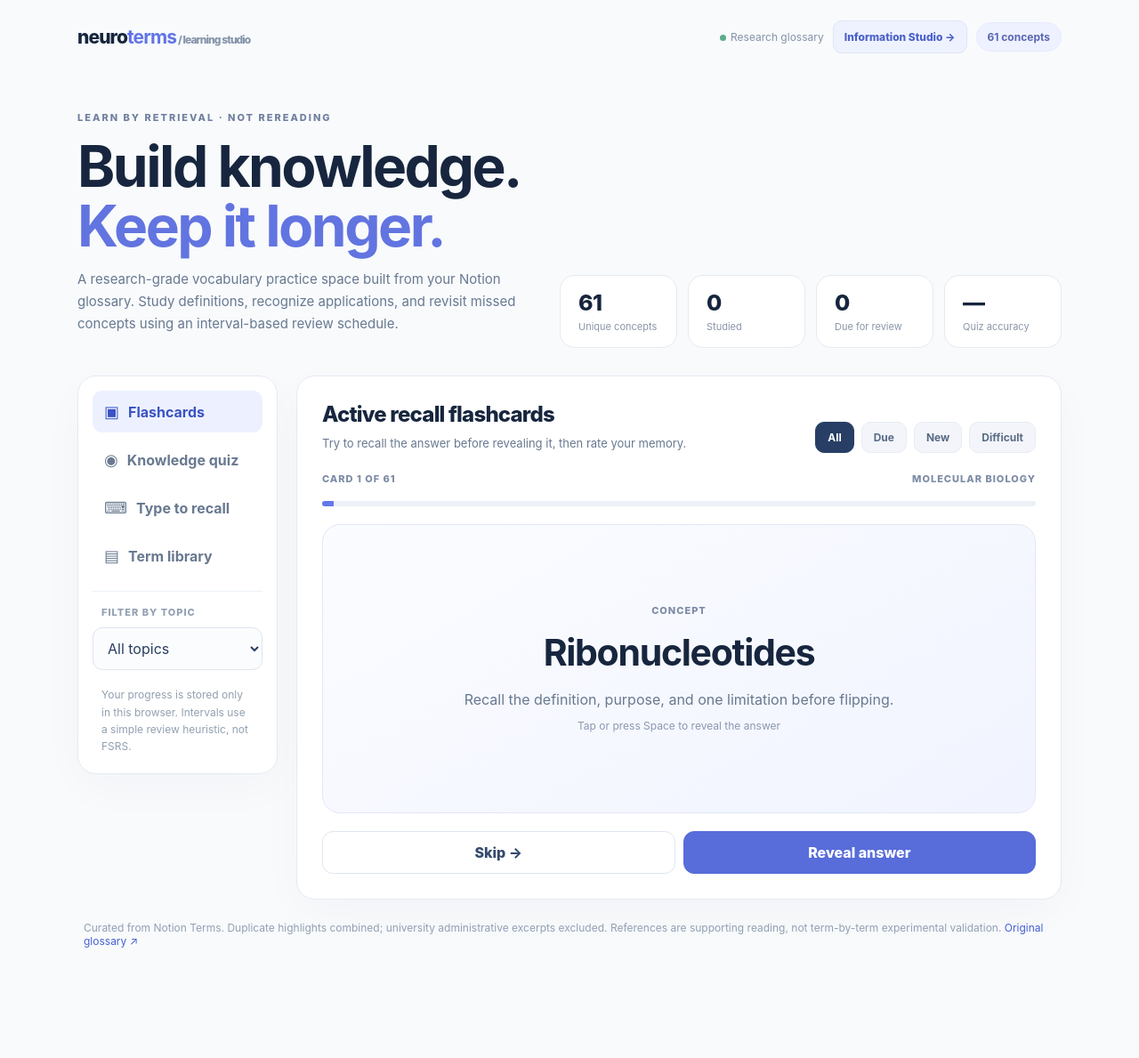
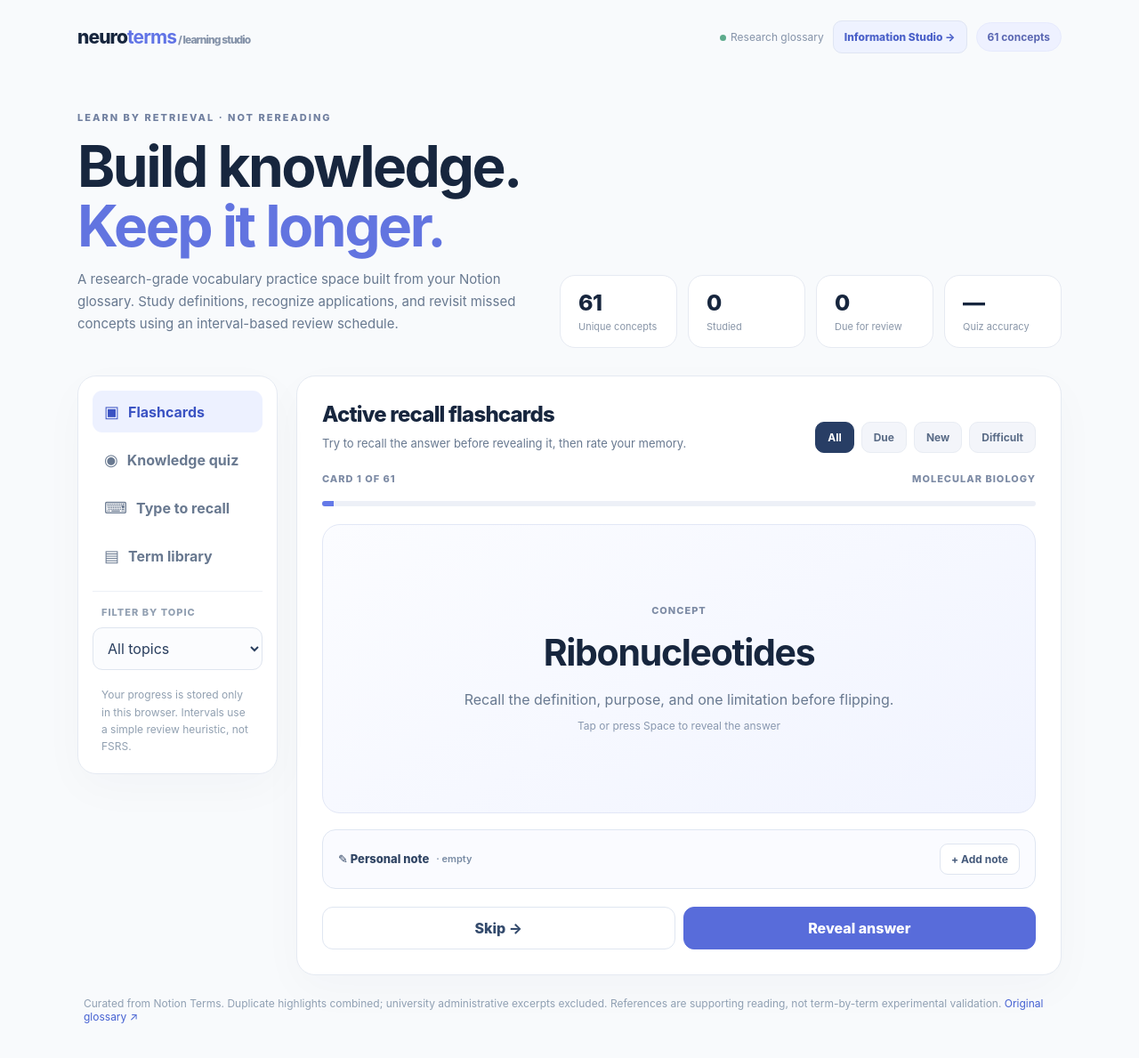
Before and after one commit to alim98/AliMikaeili.github.io, a Jekyll site: the page neuroterms/index.html, which Jekyll copies as it is, in a window 1280 px wide and 1264 px high. Shown: the top 1189 px of the window at 89% size. Built offline with Jekyll 4.4.1, drawn with Linux system fonts in a browser that asks for light colours.

Commit message:
Enable personal notes on every flashcard

```diff
--- a/neuroterms/index.html
+++ b/neuroterms/index.html
@@ -169,7 +169,7 @@ function setTab(name){tab=name;["study","quiz","recall","library"].forEach(n=>{$
 function grade(t,type){const p=row(t.id),now=Date.now();if(type==="again"){p.reps=0;p.interval=10/1440;p.ease=Math.max(1.3,p.ease-.2);p.wrong++}else if(type==="hard"){p.reps++;p.interval=p.seen?Math.max(.5,p.interval*1.2):.5;p.ease=Math.max(1.3,p.ease-.1)}else if(type==="easy"){p.reps++;p.interval=p.seen?Math.max(4,p.interval*p.ease*1.3):4;p.ease+=.15}else{p.reps++;p.interval=p.seen?Math.max(1,p.interval*p.ease):1}p.seen=true;p.due=now+p.interval*day;p.lastGrade=type;save()}
 function studyCandidates(){const list=filtered();if(poolType==="due")return list.filter(isDue);if(poolType==="new")return list.filter(t=>!row(t.id).seen);if(poolType==="weak")return list.filter(isWeak);return list}
 function startStudy(custom){studyPool=custom||shuffled(studyCandidates());studyIndex=0;revealed=false;renderStudy()}
-function renderStudy(){const t=studyPool[studyIndex];$("studyComplete").classList.toggle("hidden",!!t);$("studyBody").classList.toggle("hidden",!t);if(!t)return;$("studyPosition").textContent="CARD "+(studyIndex+1)+" OF "+studyPool.length;$("studyCategory").textContent=t.category;$("studyProgress").style.width=100*(studyIndex+1)/studyPool.length+"%";$("cardSide").textContent=revealed?"DEFINITION":"CONCEPT";$("cardTitle").textContent=revealed?"What it means":t.title;$("cardBody").textContent=revealed?t.definition:"Recall the definition, purpose, and one limitation before flipping.";$("cardHint").textContent=revealed?"Consider the example and caveat below":"Tap or press Space to reveal the answer";$("studyBefore").classList.toggle("hidden",revealed);$("studyRating").classList.toggle("hidden",!revealed);$("studyDetails").classList.toggle("hidden",!revealed);if(revealed)fillInfo($("studyDetails"),t)}
+function renderStudy(){const t=studyPool[studyIndex];$("studyComplete").classList.toggle("hidden",!!t);$("studyBody").classList.toggle("hidden",!t);if(!t)return;$("flipcard").dataset.noteId=t.id;$("studyPosition").textContent="CARD "+(studyIndex+1)+" OF "+studyPool.length;$("studyCategory").textContent=t.category;$("studyProgress").style.width=100*(studyIndex+1)/studyPool.length+"%";$("cardSide").textContent=revealed?"DEFINITION":"CONCEPT";$("cardTitle").textContent=revealed?"What it means":t.title;$("cardBody").textContent=revealed?t.definition:"Recall the definition, purpose, and one limitation before flipping.";$("cardHint").textContent=revealed?"Consider the example and caveat below":"Tap or press Space to reveal the answer";$("studyBefore").classList.toggle("hidden",revealed);$("studyRating").classList.toggle("hidden",!revealed);$("studyDetails").classList.toggle("hidden",!revealed);if(revealed)fillInfo($("studyDetails"),t)}
 function flip(){if(!studyPool[studyIndex])return;revealed=!revealed;renderStudy()}
 function nextStudy(){studyIndex++;revealed=false;renderStudy()}
 function newElement(type,text,cls){const n=document.createElement(type);if(cls)n.className=cls;if(text!==undefined)n.textContent=text;return n}
@@ -197,5 +197,5 @@ $("recallForm").onsubmit=e=>{e.preventDefault();checkRecall(false)};$("skipRecal
 $("search").oninput=renderLibrary;$("closeDialog").onclick=()=>$("detailDialog").close();
 init();
 </script>
-</body>
+<script src="./card-notes.js" data-card="#flipcard" data-namespace="neuroterms-card-notes-v1" defer></script></body>
 </html>
```
